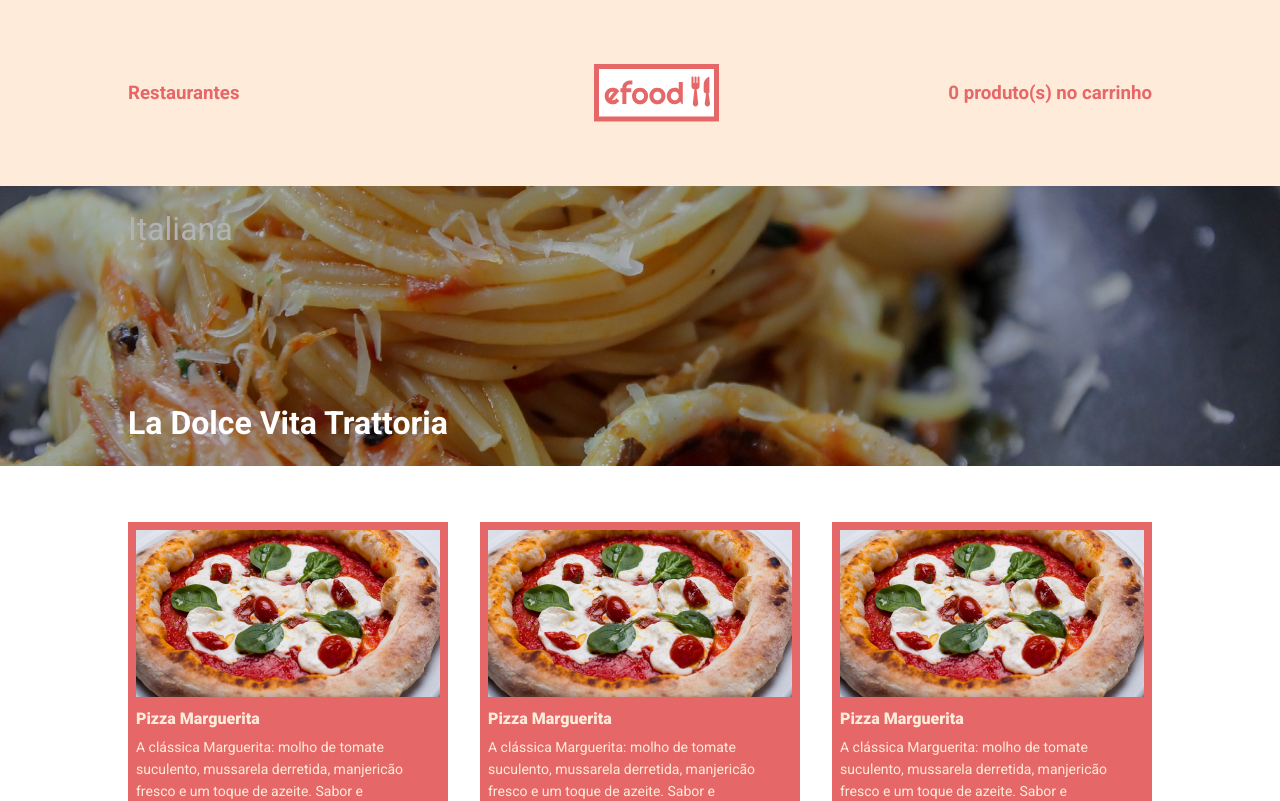
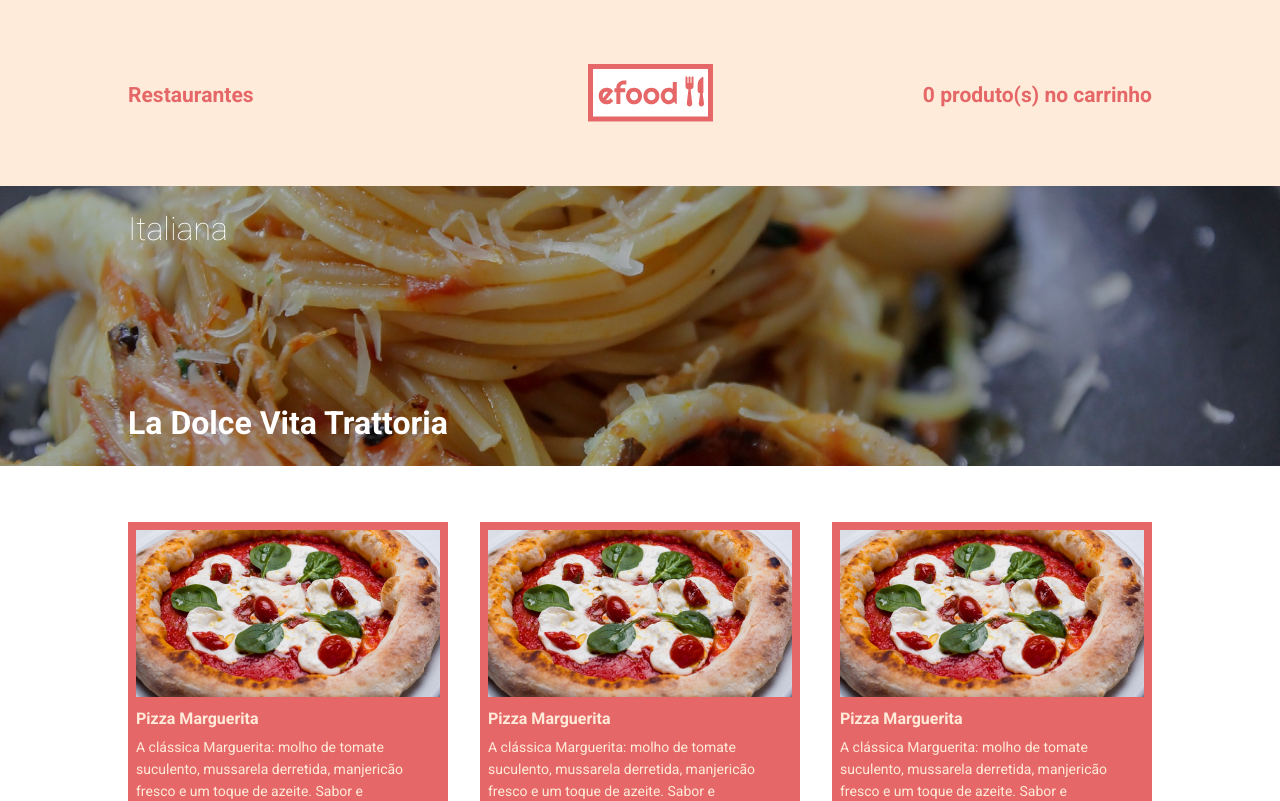
Before and after one commit to alisonoliveira89/efood-aos, a React (Create React App) app: page /profile in a window 1280 px wide. Shown: the top 801 px of the page. Built offline with nearby package versions, Linux system fonts and the light colour scheme.

Commit message:
ajustes no tamanho e peso de fonte

```diff
--- a/public/index.html
+++ b/public/index.html
@@ -27,7 +27,7 @@
     <title>eFood</title>
     <link rel="preconnect" href="https://fonts.googleapis.com">
     <link rel="preconnect" href="https://fonts.gstatic.com" crossorigin>
-    <link href="https://fonts.googleapis.com/css2?family=Roboto:wght@400;700;900&display=swap" rel="stylesheet">
+    <link href="https://fonts.googleapis.com/css2?family=Roboto:wght@100;400;700&display=swap" rel="stylesheet">
   </head>
   <body>
     <noscript>You need to enable JavaScript to run this app.</noscript>
--- a/src/components/Banner/styles.ts
+++ b/src/components/Banner/styles.ts
@@ -21,9 +21,10 @@
 `
 
 export const Categoria = styled.h2`
+  position: relative;
   color: ${colors.white};
   font-size: 32px;
-  font-weight: normal;
+  font-weight: 100;
 `
 export const Titulo = styled.h1`
   position: relative;
--- a/src/components/Button/styles.ts
+++ b/src/components/Button/styles.ts
@@ -22,6 +22,7 @@
 export const ButtonLink = styled(Link)`
   background-color: ${colors.red};
   color: ${colors.salmon};
+  font-size: 14px;
   padding: 4px 6px;
   border: 2px solid ${colors.red};
   text-decoration: none;
--- a/src/components/Header/styles.ts
+++ b/src/components/Header/styles.ts
@@ -6,6 +6,7 @@
   height: ${(props) => (props.header === 'home' ? '384px' : '186px')};
   background-color: ${colors.salmon};
   text-align: center;
+  font-size: 18px;
 `
 
 export const Slogan = styled.div`
```
